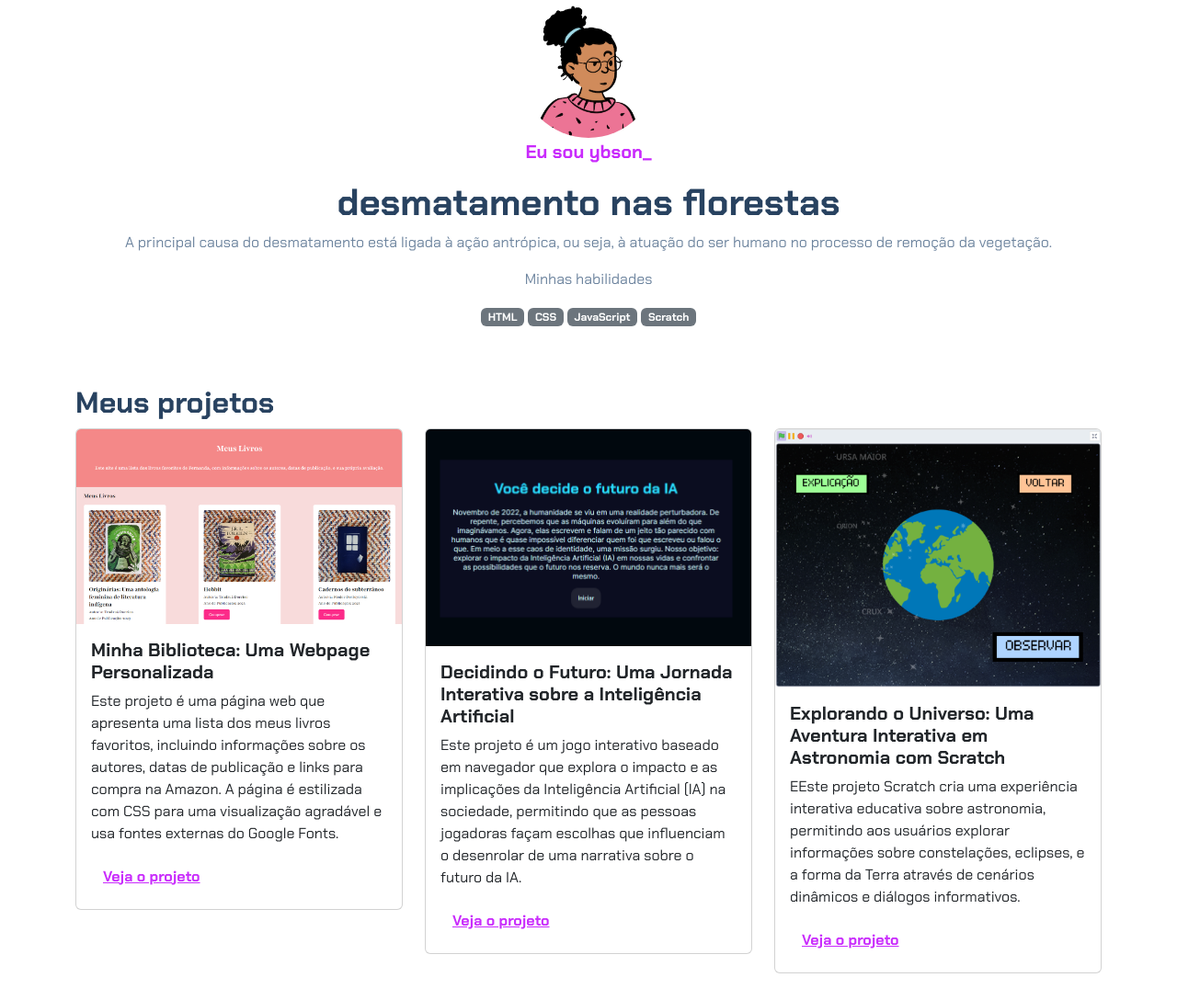
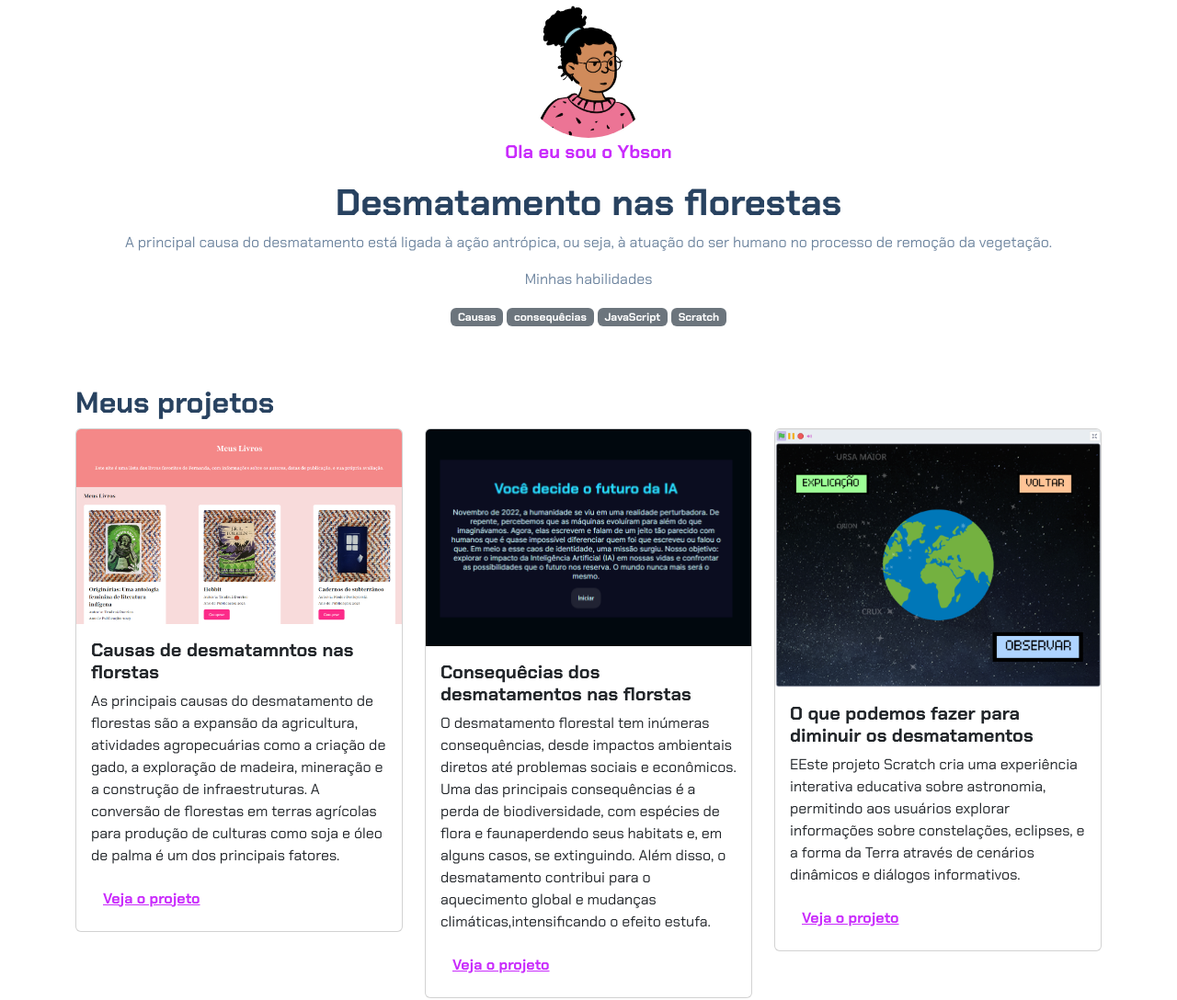
Before and after one commit to comevesga/projeto-agrinho-2025, a plain HTML site: page index.html in a window 1280 px wide. Shown: the top 1088 px of the page at 92% size. Drawn offline with nearby package versions, Linux system fonts and the light colour scheme.

Commit message:
Update index.html

```diff
--- a/index.html
+++ b/index.html
@@ -14,13 +14,13 @@
     <header class="container text-center">
         <img src="img/avatar-perfil.png" alt="avatar da Fernanda" class="rounded-circle" width="150" height="150"
             srcset="">
-        <p class="lead">Eu sou ybson_</p>
-        <h1>desmatamento nas florestas</h1>
+        <p class="lead">Ola eu sou o Ybson</p>
+        <h1>Desmatamento nas florestas</h1>
         <p> A principal causa do desmatamento está ligada à ação antrópica, ou seja, à atuação do ser humano no processo de remoção da vegetação.</p>
         <p>Minhas habilidades</p>
         <div>
-            <p class="badge bg-secondary">HTML</p>
-            <p class="badge bg-secondary">CSS</p>
+            <p class="badge bg-secondary">Causas</p>
+            <p class="badge bg-secondary">consequêcias</p>
             <p class="badge bg-secondary">JavaScript</p>
             <p class="badge bg-secondary">Scratch</p>
         </div>
@@ -33,11 +33,11 @@
                 <div class="card">
                     <img src="img/projeto-1.png" class="card-img-top" alt="Imagem do projeto de biblioteca virtual">
                     <div class="card-body">
-                        <h5 class="card-title">Minha Biblioteca: Uma Webpage Personalizada</h5>
-                        <p class="card-text">Este projeto é uma página web que apresenta uma lista dos meus livros
-                            favoritos, incluindo informações sobre os autores, datas de publicação e links para compra
-                            na Amazon. A página é estilizada com CSS para uma visualização agradável e usa fontes
-                            externas do Google Fonts.
+                        <h5 class="card-title">Causas de desmatamntos nas florstas</h5>
+                        <p class="card-text">As principais causas do desmatamento de florestas são a expansão da agricultura,
+                            atividades agropecuárias como a criação de gado, a exploração de madeira, mineração e a construção
+                            de infraestruturas. A conversão de florestas em terras agrícolas para produção de culturas como
+                            soja e óleo de palma é um dos principais fatores.
                         </p>
                         <button type="button" class="btn btn-link" data-bs-toggle="modal" data-bs-target="#modal1">Veja
                             o projeto</button>
@@ -49,12 +49,12 @@
                 <div class="card">
                     <img src="img/projeto-2.png" class="card-img-top" alt="Imagem do projeto de biblioteca virtual">
                     <div class="card-body">
-                        <h5 class="card-title">Decidindo o Futuro: Uma Jornada Interativa sobre a Inteligência
-                            Artificial</h5>
-                        <p class="card-text">Este projeto é um jogo interativo baseado em navegador que explora o
-                            impacto e as implicações da Inteligência Artificial (IA) na sociedade, permitindo que as
-                            pessoas jogadoras façam escolhas que influenciam o desenrolar de uma narrativa sobre o
-                            futuro da IA.</p>
+                        <h5 class="card-title">Consequêcias dos desmatamentos nas florstas</h5>
+
+                        <p class="card-text">O desmatamento florestal tem inúmeras consequências, desde impactos
+                            ambientais diretos até problemas sociais e econômicos. Uma das principais consequências
+                            é a perda de biodiversidade, com espécies de flora e faunaperdendo seus habitats e, em alguns casos, se extinguindo. Além disso, o
+                           desmatamento contribui para o aquecimento global e mudanças climáticas,intensificando o efeito estufa.</p>
                         <button type="button" class="btn btn-link" data-bs-toggle="modal" data-bs-target="#modal2">Veja
                             o projeto</button>
                     </div>
@@ -66,7 +66,7 @@
                 <div class="card">
                     <img src="img/projeto-3.png" class="card-img-top" alt="Imagem do projeto de biblioteca virtual">
                     <div class="card-body">
-                        <h5 class="card-title">Explorando o Universo: Uma Aventura Interativa em Astronomia com Scratch
+                        <h5 class="card-title">O que podemos fazer para diminuir os desmatamentos
                         </h5>
                         <p class="card-text">EEste projeto Scratch cria uma experiência interativa educativa sobre
                             astronomia, permitindo aos usuários explorar informações sobre constelações, eclipses, e a
```
